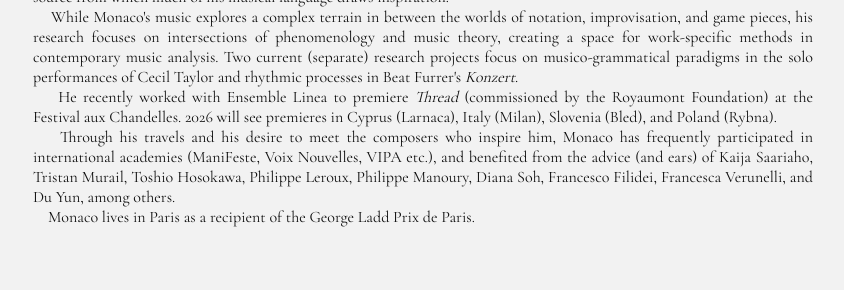
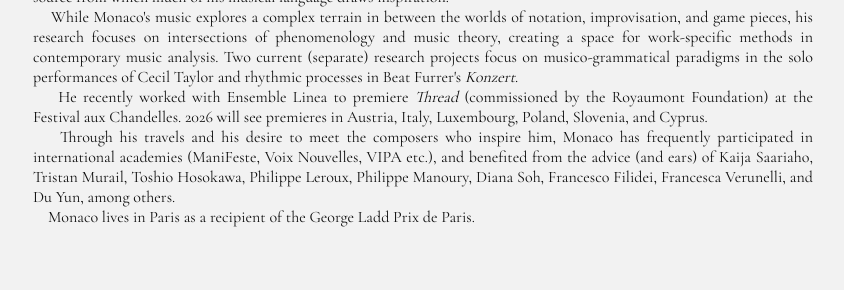
Before and after one commit to matthew-monaco/matthew-monaco.github.io, a Jekyll site: the page built from about.md, in a window 1280 px wide. Shown: the part 489-779 px from the top of the page, without its empty margins (217-1061 px from the left). Built offline with Jekyll 4.4.1, drawn with Linux system fonts in a browser that asks for light colours.

Commit message:
Update about.md

```diff
--- a/about.md
+++ b/about.md
@@ -16,7 +16,7 @@ permalink: /about
 <div style="text-align: justify">&nbsp; &nbsp; While Monaco's music explores a complex terrain in between the worlds of notation, improvisation, and game pieces, his research focuses on intersections of phenomenology and music theory, creating a space for work-specific methods in contemporary music analysis. Two current (separate) research projects focus on musico-grammatical paradigms in the solo performances of Cecil Taylor and rhythmic processes in Beat Furrer's <em>Konzert</em>. </div>
 
 
-<div style="text-align: justify">&nbsp; &nbsp; He recently worked with Ensemble Linea to premiere <em>Thread</em> (commissioned by the Royaumont Foundation) at the Festival aux Chandelles. 2026 will see premieres in Cyprus (Larnaca), Italy (Milan), Slovenia (Bled), and Poland (Rybna).</div>
+<div style="text-align: justify">&nbsp; &nbsp; He recently worked with Ensemble Linea to premiere <em>Thread</em> (commissioned by the Royaumont Foundation) at the Festival aux Chandelles. 2026 will see premieres in Austria, Italy, Luxembourg, Poland, Slovenia, and Cyprus.</div>
 
 
 <div style="text-align: justify">&nbsp; &nbsp; Through his travels and his desire to meet the composers who inspire him, Monaco has frequently participated in international academies (ManiFeste, Voix Nouvelles, VIPA etc.), and benefited from the advice (and ears) of Kaija Saariaho, Tristan Murail, Toshio Hosokawa, Philippe Leroux, Philippe Manoury, Diana Soh, Francesco Filidei, Francesca Verunelli, and Du Yun, among others.</div>
```
